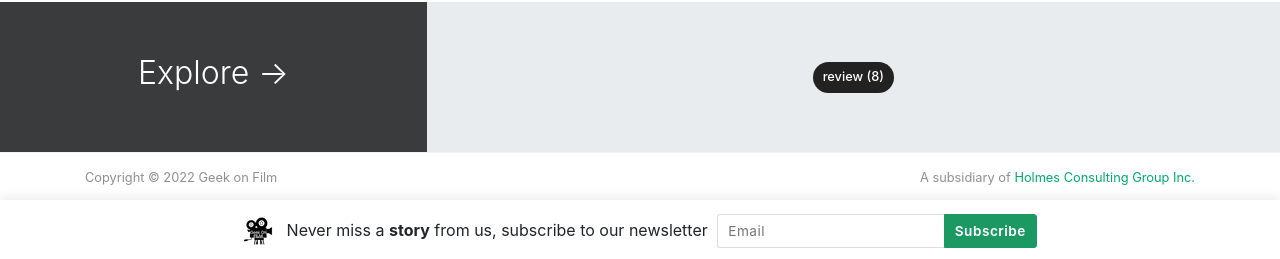
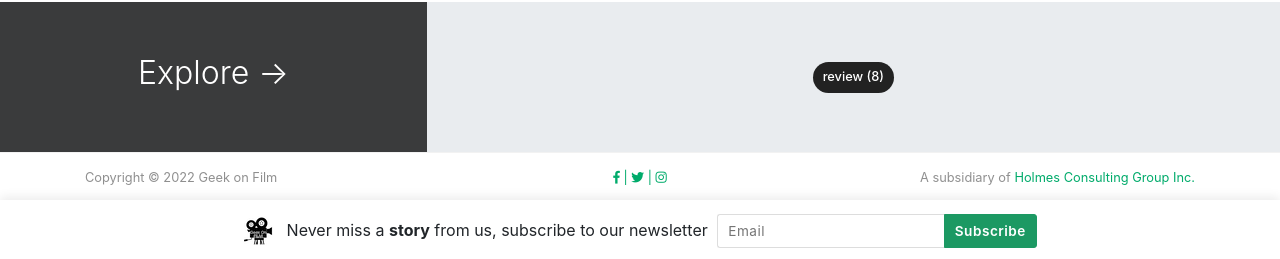
Before and after one commit to holmesconsulting/geekonfilm, a Jekyll site: the page built from index.html, in a window 1280 px wide and 900 px high, scrolled down 1424 px. Shown: the part 638-897 px from the top of the window. Built offline with Jekyll 4.4.1, drawn with Linux system fonts in a browser that asks for light colours; nearby versions of some CDN libraries; the list of posts is cut into pages by our own code.

Commit message:
Add social icons to the footer.

```diff
--- a/_layouts/default.html
+++ b/_layouts/default.html
@@ -154,10 +154,19 @@
 <footer class="footer">
     <div class="container">
         <div class="row">
-            <div class="col-md-6 col-sm-6 text-center text-lg-left">
+            <div class="col-md-4 col-sm-4 text-center text-lg-left">
                 Copyright © {{ site.time | date: "%Y" }} {{ site.name }}
             </div>
-            <div class="col-md-6 col-sm-6 text-center text-lg-right">
+            <div class="col-md-4 col-sm-4 text-center text-lg-center">
+                <!-- Facebook -->
+                <a href="https://www.facebook.com/GeekOnFilm"><i class="fab fa-facebook-f"></i> | </a>
+                <!-- Twitter -->
+                <a href="https://twitter.com/geekonfilmcom"><i class="fab fa-twitter"></i> | </a>
+                <!-- Instagram -->
+                <a href="https://www.instagram.com/geekonfilmcom/"> <i class="fab fa-instagram"></i> </a>
+
+            </div>
+            <div class="col-md-4 col-sm-4 text-center text-lg-right">
                 A subsidiary of <a target="_blank" href="https://holmesconsulting.group/">Holmes Consulting Group Inc.</a>
             </div>
         </div>
```
